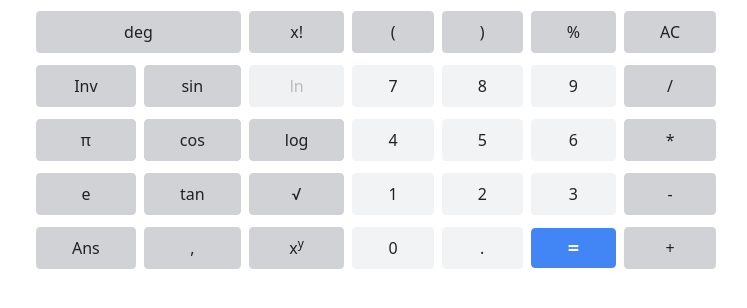
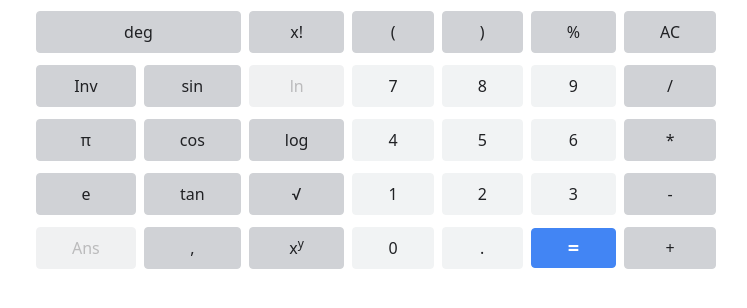
Before and after one commit to HassnainKazmi/Scientific-Calculator, a plain HTML site: page index.html in a window 1280 px wide. Shown: the part 328-636 px from the top of the page, without its empty margins (263-1010 px from the left). Drawn offline with nearby package versions, Linux system fonts and the light colour scheme.

Commit message:
Exponential functionality corrected

```diff
--- a/index.html
+++ b/index.html
@@ -123,7 +123,9 @@
                 </tr>
                 <tr>
                     <td>
-                        <div class="dataCell endCell">Ans</div>
+                        <fieldset disabled>
+                            <div class="dataCell endCell disabledDiv">Ans</div>
+                        </fieldset>
                     </td>
                     <td>
                         <div class="dataCell endCell">,</div>
--- a/script.js
+++ b/script.js
@@ -100,7 +100,7 @@ table.addEventListener("click", (e) => {
     }
     else if (e.target.innerText === "ex") {
         result = result.slice(0, result.length - 1);
-        result = result + "^";
+        result = result;
         getResults();
     }
     else if (e.target.innerText === "10x") {
```
